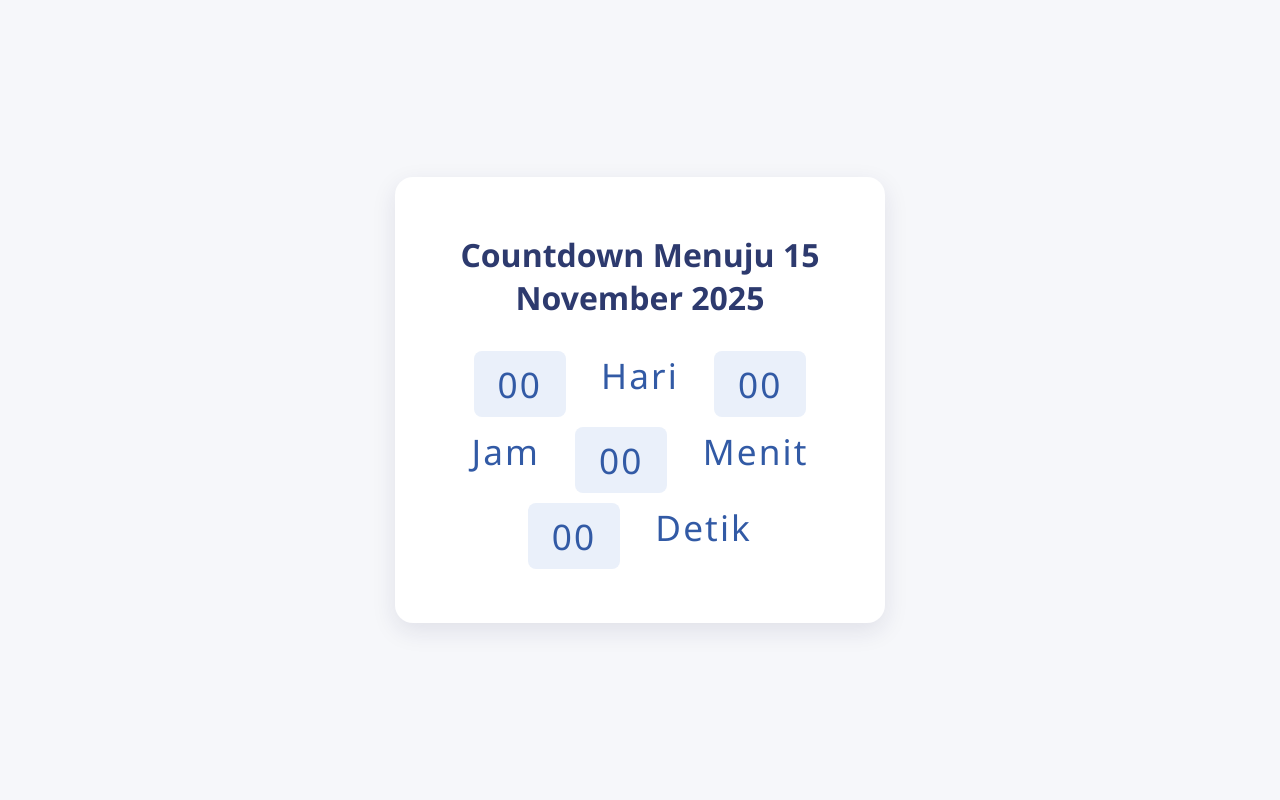
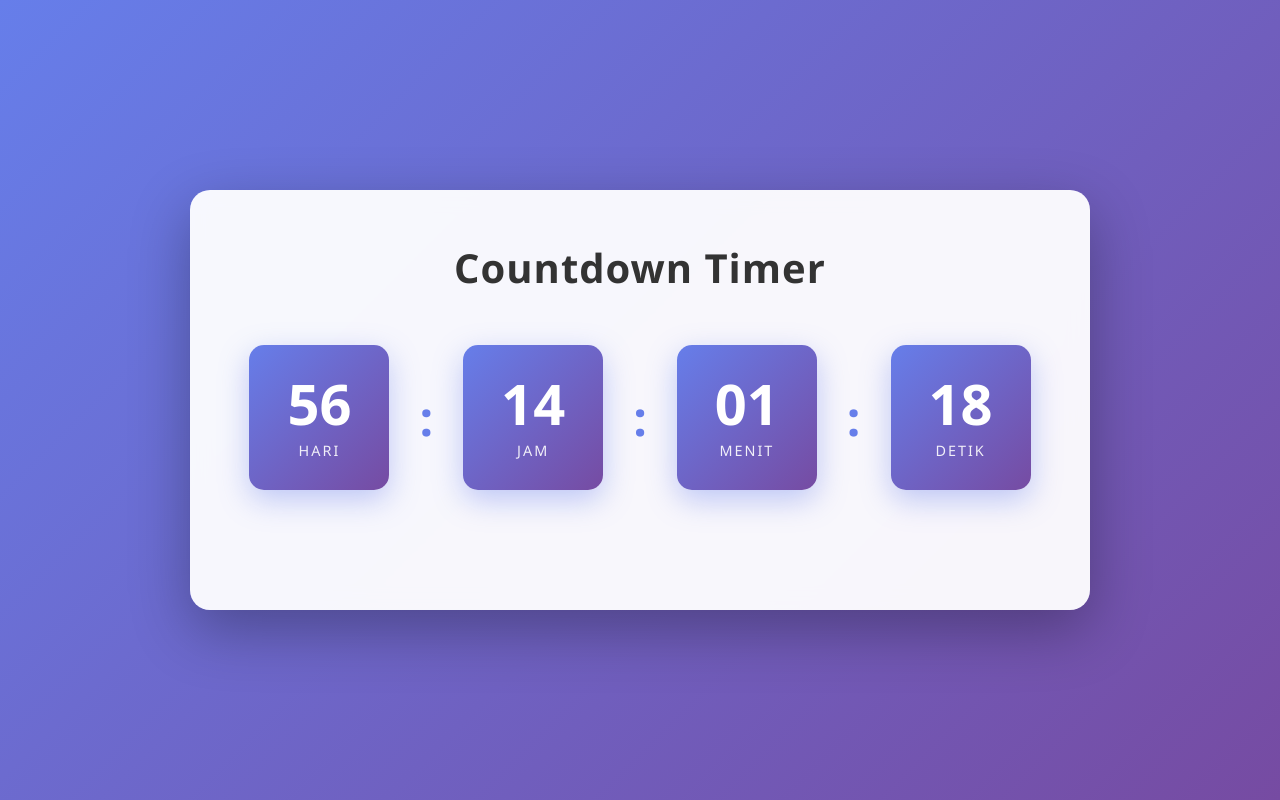
Before and after one commit to SiJao/ProjectJao, a PHP site: page / in a window 1280 px wide. Run offline with PHP 8.4, Linux system fonts and the light colour scheme.

Commit message:
feat(ui): add elegant countdown timer with HTML/CSS/JS

```diff
--- a/index.html
+++ b/index.html
@@ -1,22 +1,51 @@
 <!DOCTYPE html>
 <html lang="id">
 <head>
-  <meta charset="UTF-8">
-  <title>Countdown to 15 November 2025</title>
-  <meta name="viewport" content="width=device-width, initial-scale=1.0">
-  <link rel="stylesheet" href="style.css">
+    <meta charset="UTF-8">
+    <meta name="viewport" content="width=device-width, initial-scale=1.0">
+    <title>Countdown Timer</title>
+    <link rel="stylesheet" href="style.css">
 </head>
 <body>
-  <div class="countdown-container">
-    <h1>Countdown Menuju 15 November 2025</h1>
-    <div class="countdown" id="countdown">
-      <span id="days">00</span> Hari
-      <span id="hours">00</span> Jam
-      <span id="minutes">00</span> Menit
-      <span id="seconds">00</span> Detik
+    <div class="container">
+        <div class="countdown-wrapper">
+            <h1 class="title">Countdown Timer</h1>
+
+            <!-- Set waktu target di sini (format: YYYY-MM-DD HH:MM:SS) -->
+            <div class="target-date" data-target="2025-12-31 23:59:59"></div>
+
+            <div class="countdown-display">
+                <div class="time-box">
+                    <div class="time-value" id="days">00</div>
+                    <div class="time-label">Hari</div>
+                </div>
+
+                <div class="separator">:</div>
+
+                <div class="time-box">
+                    <div class="time-value" id="hours">00</div>
+                    <div class="time-label">Jam</div>
+                </div>
+
+                <div class="separator">:</div>
+
+                <div class="time-box">
+                    <div class="time-value" id="minutes">00</div>
+                    <div class="time-label">Menit</div>
+                </div>
+
+                <div class="separator">:</div>
+
+                <div class="time-box">
+                    <div class="time-value" id="seconds">00</div>
+                    <div class="time-label">Detik</div>
+                </div>
+            </div>
+
+            <div class="message" id="message"></div>
+        </div>
     </div>
-    <p id="finished" style="display:none;">Waktu telah tiba!</p>
-  </div>
-  <script src="script.js"></script>
+
+    <script src="script.js"></script>
 </body>
 </html>
--- /dev/null
+++ b/script.js
@@ -0,0 +1,69 @@
+// Ambil waktu target dari HTML
+const targetDateElement = document.querySelector('.target-date');
+const targetDateString = targetDateElement.getAttribute('data-target');
+const targetDate = new Date(targetDateString).getTime();
+
+// Ambil elemen DOM
+const daysElement = document.getElementById('days');
+const hoursElement = document.getElementById('hours');
+const minutesElement = document.getElementById('minutes');
+const secondsElement = document.getElementById('seconds');
+const messageElement = document.getElementById('message');
+
+// Fungsi untuk menambahkan leading zero
+function padZero(num) {
+    return num < 10 ? '0' + num : num;
+}
+
+// Fungsi untuk update countdown
+function updateCountdown() {
+    const now = new Date().getTime();
+    const distance = targetDate - now;
+
+    // Jika countdown selesai
+    if (distance < 0) {
+        daysElement.textContent = '00';
+        hoursElement.textContent = '00';
+        minutesElement.textContent = '00';
+        secondsElement.textContent = '00';
+        messageElement.textContent = '🎉 Waktu telah tiba! 🎉';
+        clearInterval(countdownInterval);
+        return;
+    }
+
+    // Hitung waktu
+    const days = Math.floor(distance / (1000 * 60 * 60 * 24));
+    const hours = Math.floor((distance % (1000 * 60 * 60 * 24)) / (1000 * 60 * 60));
+    const minutes = Math.floor((distance % (1000 * 60 * 60)) / (1000 * 60));
+    const seconds = Math.floor((distance % (1000 * 60)) / 1000);
+
+    // Update tampilan dengan animasi
+    updateElement(daysElement, padZero(days));
+    updateElement(hoursElement, padZero(hours));
+    updateElement(minutesElement, padZero(minutes));
+    updateElement(secondsElement, padZero(seconds));
+}
+
+// Fungsi untuk update elemen dengan smooth transition
+function updateElement(element, value) {
+    if (element.textContent !== value) {
+        element.style.transform = 'scale(1.1)';
+        element.textContent = value;
+
+        setTimeout(() => {
+            element.style.transform = 'scale(1)';
+        }, 100);
+    }
+}
+
+// Tambahkan transition CSS untuk animasi
+daysElement.style.transition = 'transform 0.1s ease';
+hoursElement.style.transition = 'transform 0.1s ease';
+minutesElement.style.transition = 'transform 0.1s ease';
+secondsElement.style.transition = 'transform 0.1s ease';
+
+// Jalankan countdown pertama kali
+updateCountdown();
+
+// Update setiap detik
+const countdownInterval = setInterval(updateCountdown, 1000);
--- a/style.css
+++ b/style.css
@@ -1,51 +1,161 @@
-body {
-  background: #f6f7fa;
-  font-family: 'Segoe UI', 'Roboto', Arial, sans-serif;
-  margin: 0;
-  min-height: 100vh;
-  display: flex;
-  align-items: center;
-  justify-content: center;
+* {
+    margin: 0;
+    padding: 0;
+    box-sizing: border-box;
 }
 
-.countdown-container {
-  background: #fff;
-  padding: 2.2rem 2.5rem;
-  border-radius: 18px;
-  box-shadow: 0 8px 24px rgba(25,32,80,0.10);
-  text-align: center;
-  max-width: 410px;
+body {
+    font-family: 'Segoe UI', Tahoma, Geneva, Verdana, sans-serif;
+    background: linear-gradient(135deg, #667eea 0%, #764ba2 100%);
+    min-height: 100vh;
+    display: flex;
+    justify-content: center;
+    align-items: center;
+    padding: 20px;
 }
 
-.countdown-container h1 {
-  font-weight: 600;
-  margin-bottom: 2rem;
-  color: #2d3a6e;
+.container {
+    width: 100%;
+    max-width: 900px;
 }
 
-.countdown {
-  font-size: 2.2rem;
-  font-weight: 500;
-  color: #325AA5;
-  letter-spacing: 0.06em;
-  margin-bottom: 1.2rem;
-  display: flex;
-  flex-wrap: wrap;
-  justify-content: center;
-  gap: 0.3em 1em;
+.countdown-wrapper {
+    background: rgba(255, 255, 255, 0.95);
+    border-radius: 20px;
+    padding: 50px 40px;
+    box-shadow: 0 20px 60px rgba(0, 0, 0, 0.3);
+    backdrop-filter: blur(10px);
 }
 
-.countdown span {
-  background: #eaf0fa;
-  border-radius: 8px;
-  padding: 0.25em 0.6em;
-  min-width: 50px;
-  display: inline-block;
+.title {
+    text-align: center;
+    font-size: 2.5rem;
+    color: #333;
+    margin-bottom: 50px;
+    font-weight: 600;
+    letter-spacing: 1px;
 }
 
-#finished {
-  font-size: 1.1rem;
-  color: #cf2d2d;
-  font-weight: 500;
-  margin-top: 1.1em;
+.target-date {
+    display: none;
 }
+
+.countdown-display {
+    display: flex;
+    justify-content: center;
+    align-items: center;
+    gap: 20px;
+    flex-wrap: wrap;
+}
+
+.time-box {
+    background: linear-gradient(135deg, #667eea 0%, #764ba2 100%);
+    border-radius: 15px;
+    padding: 30px 25px;
+    min-width: 140px;
+    box-shadow: 0 10px 30px rgba(102, 126, 234, 0.4);
+    transition: transform 0.3s ease, box-shadow 0.3s ease;
+}
+
+.time-box:hover {
+    transform: translateY(-5px);
+    box-shadow: 0 15px 40px rgba(102, 126, 234, 0.6);
+}
+
+.time-value {
+    font-size: 3.5rem;
+    font-weight: 700;
+    color: #fff;
+    text-align: center;
+    line-height: 1;
+    margin-bottom: 10px;
+}
+
+.time-label {
+    font-size: 0.9rem;
+    color: rgba(255, 255, 255, 0.9);
+    text-align: center;
+    text-transform: uppercase;
+    letter-spacing: 2px;
+    font-weight: 500;
+}
+
+.separator {
+    font-size: 3rem;
+    font-weight: 700;
+    color: #667eea;
+    margin: 0 10px;
+}
+
+.message {
+    text-align: center;
+    margin-top: 40px;
+    font-size: 1.5rem;
+    color: #667eea;
+    font-weight: 600;
+    min-height: 30px;
+    animation: fadeIn 0.5s ease;
+}
+
+@keyframes fadeIn {
+    from {
+        opacity: 0;
+        transform: translateY(-10px);
+    }
+    to {
+        opacity: 1;
+        transform: translateY(0);
+    }
+}
+
+@media (max-width: 768px) {
+    .countdown-wrapper {
+        padding: 40px 25px;
+    }
+
+    .title {
+        font-size: 2rem;
+        margin-bottom: 40px;
+    }
+
+    .time-box {
+        min-width: 100px;
+        padding: 20px 15px;
+    }
+
+    .time-value {
+        font-size: 2.5rem;
+    }
+
+    .time-label {
+        font-size: 0.75rem;
+    }
+
+    .separator {
+        font-size: 2rem;
+        margin: 0 5px;
+    }
+
+    .message {
+        font-size: 1.2rem;
+    }
+}
+
+@media (max-width: 480px) {
+    .countdown-display {
+        gap: 10px;
+    }
+
+    .time-box {
+        min-width: 70px;
+        padding: 15px 10px;
+    }
+
+    .time-value {
+        font-size: 2rem;
+    }
+
+    .separator {
+        display: none;
+    }
+}
```
